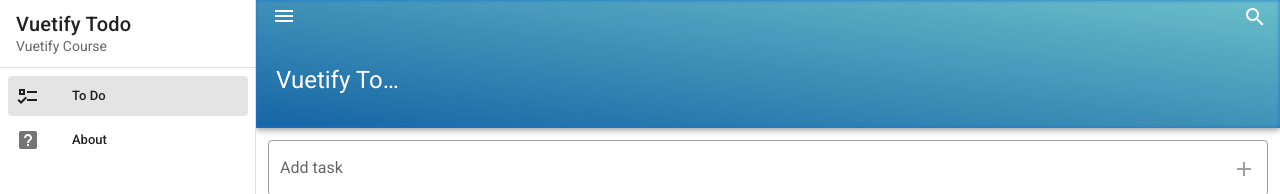
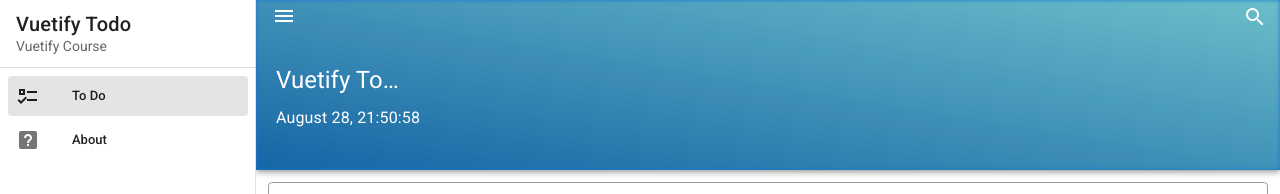
Before and after one commit to brunocmesquita/vuetify-todo-app, a Vue app: page / in a window 1280 px wide. Shown: the top 194 px of the page. Built offline with nearby package versions, Linux system fonts and the light colour scheme.

Commit message:
added live date and time

```diff
--- a/src/App.vue
+++ b/src/App.vue
@@ -30,6 +30,7 @@
     <v-app-bar
       app
       prominent
+      height="170"
       color="primary"
       shrink-on-scroll
       dark
@@ -50,9 +51,11 @@
         <v-row>
           <v-app-bar-title class="ml-4">Vuetify Todo</v-app-bar-title>
         </v-row>
+        <v-row>
+          <live-date-time></live-date-time>
+        </v-row>
       </v-container>
     </v-app-bar>
-
     <v-main>
       <router-view></router-view>
       <snackbar></snackbar>
@@ -78,6 +81,7 @@
   components: {
     snackbar: require('@/components/Shared/Snackbar.vue').default,
     search: require('@/components/Tools/Search.vue').default,
+    'live-date-time': require('@/components/Tools/LiveDateTime.vue').default,
   },
 };
 </script>
--- /dev/null
+++ b/src/components/Tools/LiveDateTime.vue
@@ -0,0 +1,27 @@
+<template>
+  <div class="text-subtitle-1 ml-4">
+    {{ date }}
+  </div>
+</template>
+
+<script>
+import { format } from 'date-fns';
+export default {
+  data() {
+    return {
+      date: '',
+    };
+  },
+  methods: {
+    getDate() {
+      this.date = format(new Date(), 'MMMM d, H:mm:ss');
+      setTimeout(this.getDate, 1000);
+    },
+  },
+  mounted() {
+    this.getDate();
+  },
+};
+</script>
+
+<style></style>
```
